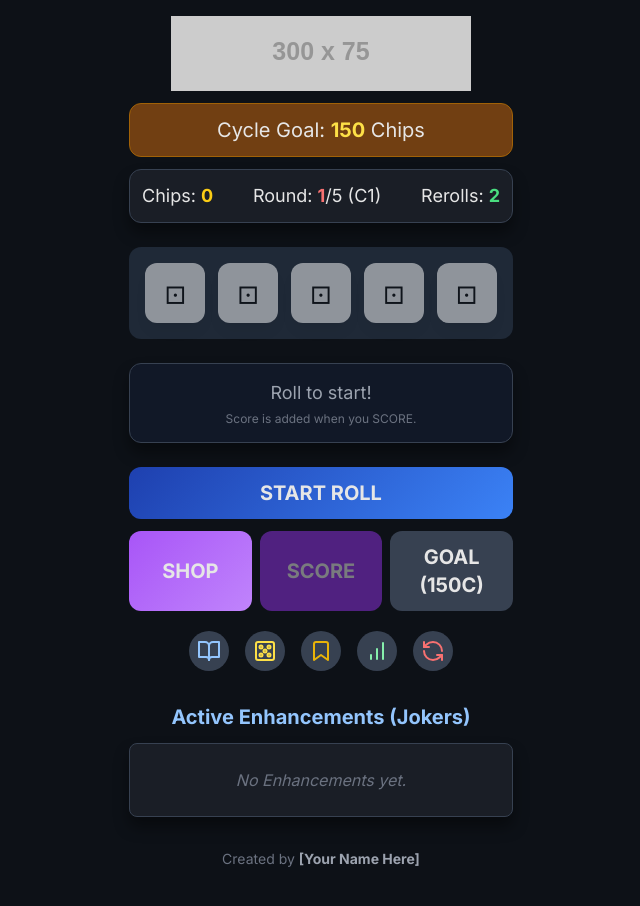
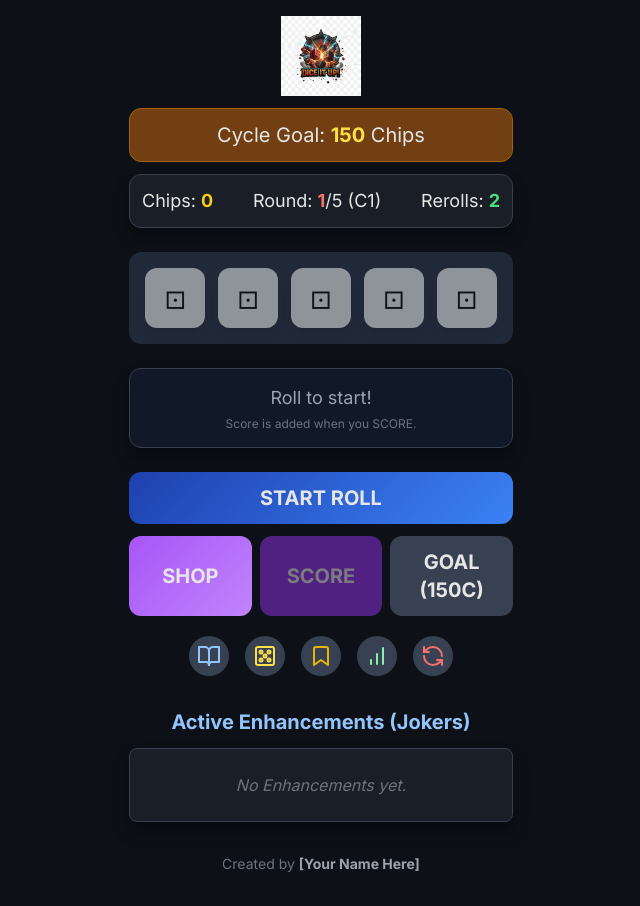
Before and after one commit to Bensan96/Dice-it-Up-, a plain HTML site: page index.html in a window 1280 px wide. Shown: the whole page, without its empty margins (319-959 px from the left). Drawn offline with nearby package versions, Linux system fonts and the light colour scheme; placeholder pictures from the web are drawn by us.

Commit message:
Update title image source in index.html

```diff
--- a/index.html
+++ b/index.html
@@ -252,7 +252,7 @@
         <header class="text-center mb-6">
             <div class="flex justify-center items-center gap-4">
                 <!-- To change the title image, replace the 'src' URL in the img tag below with the URL of your PNG -->
-                <img src="https://placehold.co/300x75/0d1117/3b82f6?text=Dice+it+Up!" alt="Dice it Up! Title" class="max-h-20">
+                <img src="IMG_2585.jpeg" alt="Dice it Up! Title" class="max-h-20">
             </div>
 
             <!-- Goal Display -->
```
